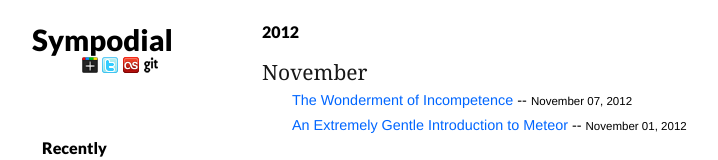
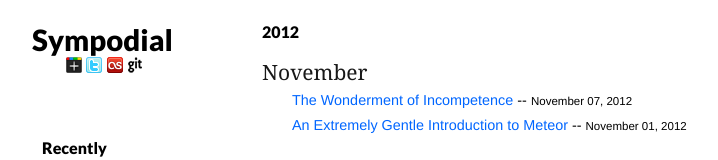
Before and after one commit to bmelton/bmelton.github.com, a plain HTML site: page archives.html in a window 1280 px wide. Shown: the top 160 px of the page, without its empty margins (128-846 px from the left). Drawn offline with Linux system fonts and the light colour scheme.

Commit message:
From sub

```diff
--- a/archives.html
+++ b/archives.html
@@ -23,7 +23,7 @@
                     <div class="four columns alpha omega">
                         <a href="/"><h1>Sympodial</h1></a>
                     </div>
-                    <div class="four columns" style="padding: 0 0 0 40px; margin-top: -10px;">
+                    <div class="four columns" style="padding: 0 0 0 24px; margin-top: -10px;">
                         <!--a href="/rss" title="RSS Feed"><img src="/img/feed.gif" alt="RSS Feed" /></a-->
                         <a href="https://plus.google.com/115219996855661305324/" title="Google Plus"><img src="/img/googleplus.png" alt="Google Plus" /></a>
                         <a href="http://twitter.com/bmelton" title="bmelton on Twitter"><img src="/img/twitter.png" alt="bmelton on Twitter" /></a>
```
Also changed, not shown: blog/an_extremely_gentle_introduction_to_meteor.html (+1 -1 lines), blog/the_wonderment_of_incompetence.html (+1 -1 lines), index.html (+1 -1 lines).
